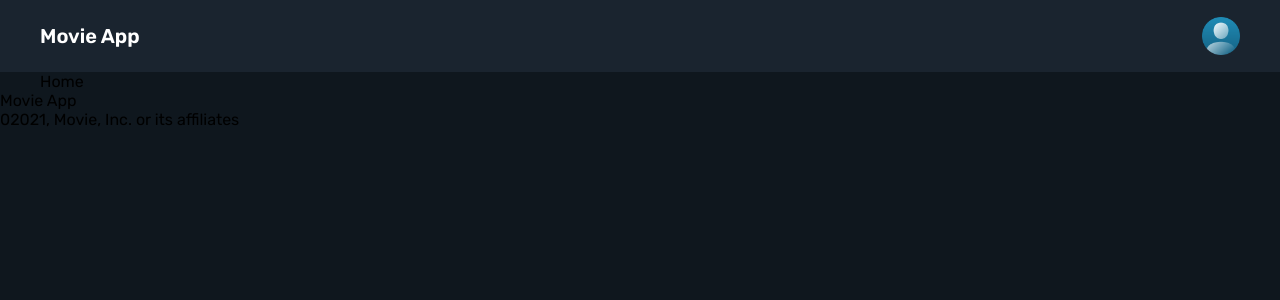
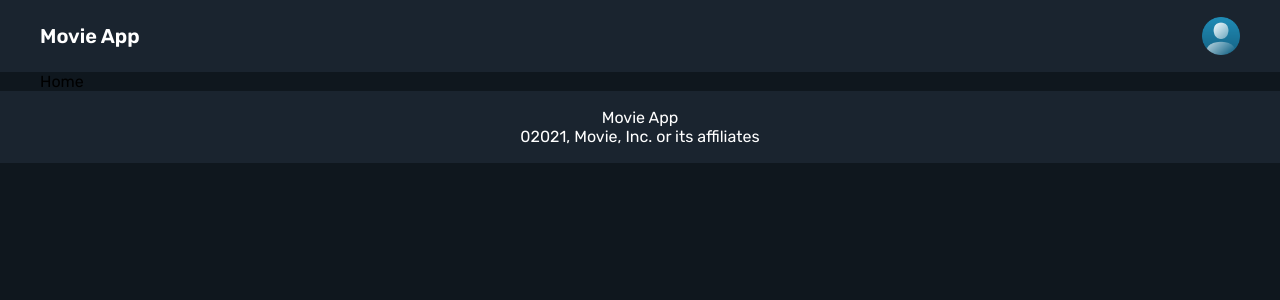
Before and after one commit to 00Merlin00/ReactProject, a React (Create React App) app: page / in a window 1280 px wide. Shown: the top 300 px of the page. Built offline with nearby package versions, Linux system fonts and the light colour scheme.

Commit message:
some commit

```diff
--- a/src/component/footer/Footer.js
+++ b/src/component/footer/Footer.js
@@ -1,4 +1,5 @@
 import React from "react";
+import "./Footer.SCSS";
 
 const Footer = () => {
   return (
--- a/src/component/footer/Footer.scss
+++ b/src/component/footer/Footer.scss
@@ -0,0 +1,11 @@
+@import '../../common/colors.scss' ;
+
+.footer {
+    background: $secondary-color ;
+    height: 72px;
+    display: flex;
+    justify-content: center;
+    align-items: center;
+    color: $font-primary ;
+    flex-direction: column;
+}
```
